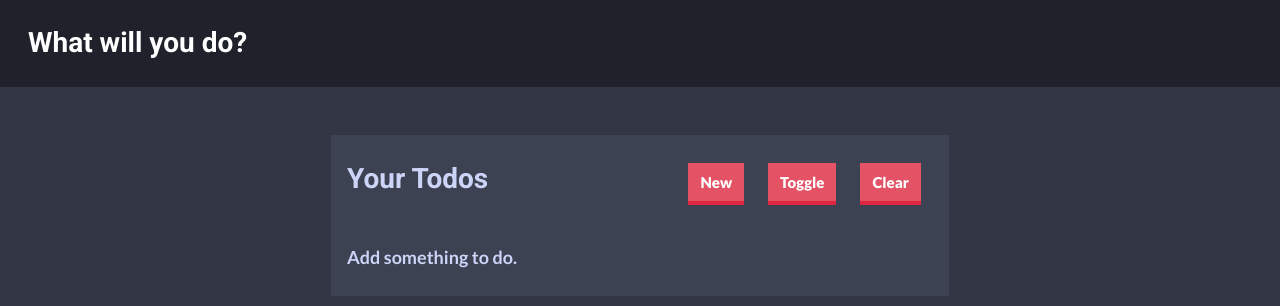
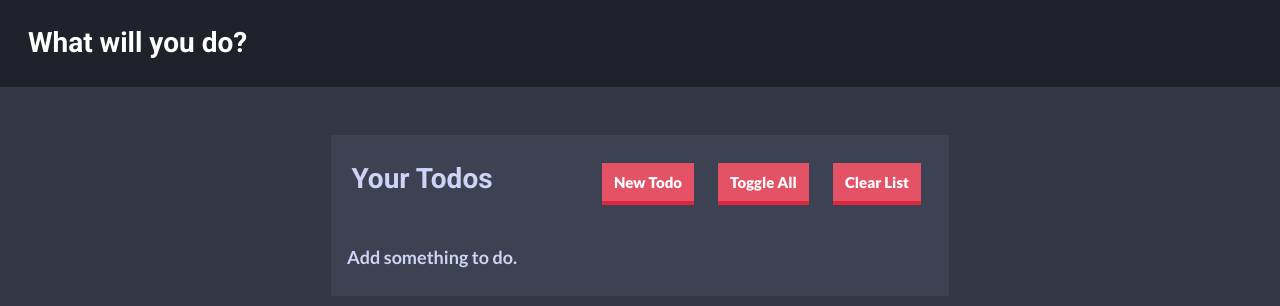
Before and after one commit to atfilipcc/vanilla-todolist, a React (Create React App) app: page / in a window 1280 px wide. Shown: the top 306 px of the page. Built offline with nearby package versions, Linux system fonts and the light colour scheme.

Commit message:
edit on click removed because of the linter. nice

```diff
--- a/src/components/Todo.jsx
+++ b/src/components/Todo.jsx
@@ -56,13 +56,13 @@ class Todo extends Component {
 	viewTemplate = () => {
 	  const { index, todoDesc } = this.props;
 	  return (
-  <textbox
+  <p
     id={index}
     className="todo__desc"
-    onClick={() => this.handleChangeEditState()}
+    value={todoDesc}
   >
     {todoDesc}
-  </textbox>
+  </p>
 	  );
 	}
 
--- a/src/components/TopBar.jsx
+++ b/src/components/TopBar.jsx
@@ -12,20 +12,20 @@ const TopBar = ({ handleDeleteAllTodos, handleToggleAllTodos }) => (
           document.querySelector('.form__input').focus();
         }}
       >
-        New
+        New Todo
       </button>
       <button
         type="button"
         onClick={handleToggleAllTodos}
       >
-        Toggle
+        Toggle All
 
       </button>
       <button
         type="button"
         onClick={handleDeleteAllTodos}
       >
-        Clear
+        Clear List
 
       </button>
     </section>
--- a/src/styles/components/_TodoForm.scss
+++ b/src/styles/components/_TodoForm.scss
@@ -64,17 +64,6 @@
 }
 
 @media (min-width: 475px) {
-	.topbar {
-		flex-direction: row;
-		justify-content: space-between;
-		align-items: baseline;
-	}
-	.topbar__title {
-		width: auto;
-	}
-	.topbar__buttons {
-		width: auto;
-	}
 	.form {
 		flex-direction: row;
 	}
--- a/src/styles/components/_TopBar.scss
+++ b/src/styles/components/_TopBar.scss
@@ -10,7 +10,8 @@
 .topbar__title {
   font-size: $l-size;
 	justify-content: center;
-	display: flex;
+  display: flex;
+  min-width: 150px;
 	width: 100%;
 	font-family: Roboto;
 	font-weight: 700;
@@ -37,7 +38,7 @@
 	border-bottom: 0.4rem solid darken(#dd3d52, 10%);
 }
 
-@media (min-width: 475px) {
+@media (min-width: 560px) {
 	.topbar {
 		flex-direction: row;
 		justify-content: space-between;
```
